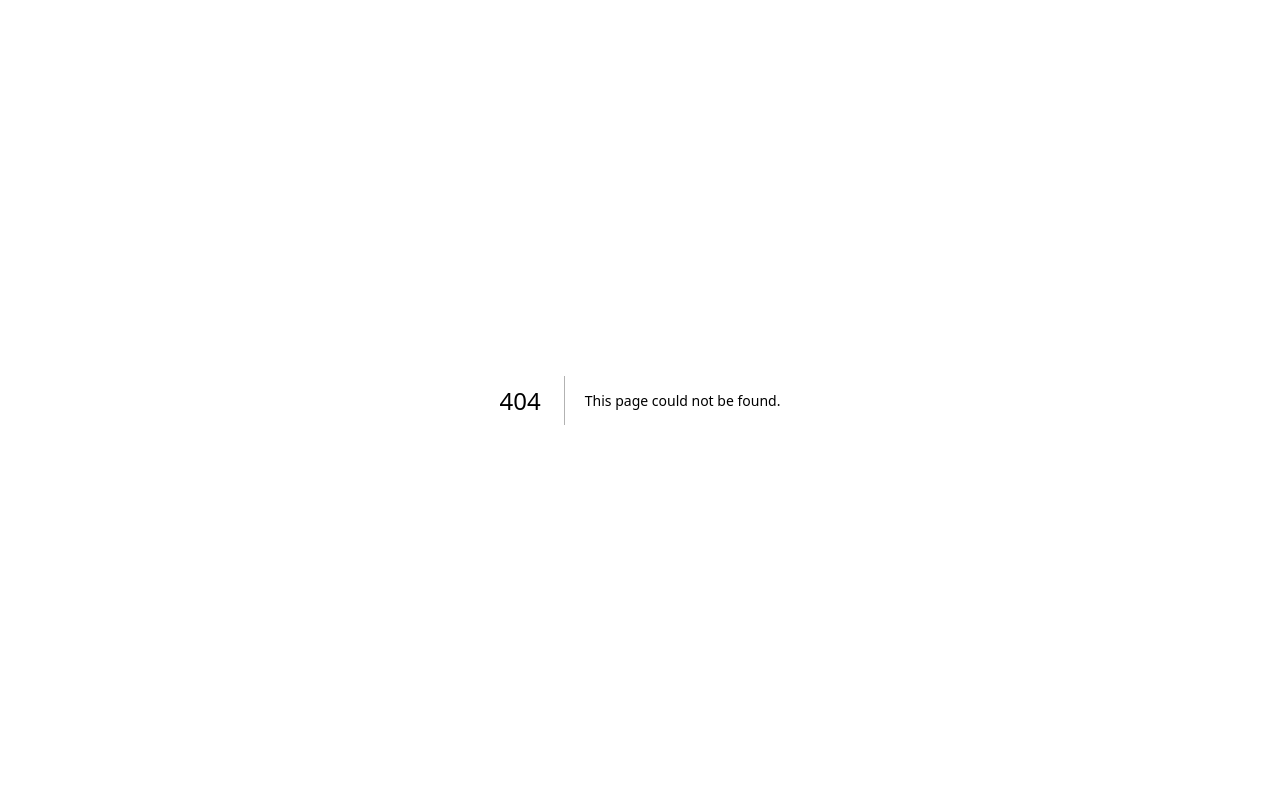
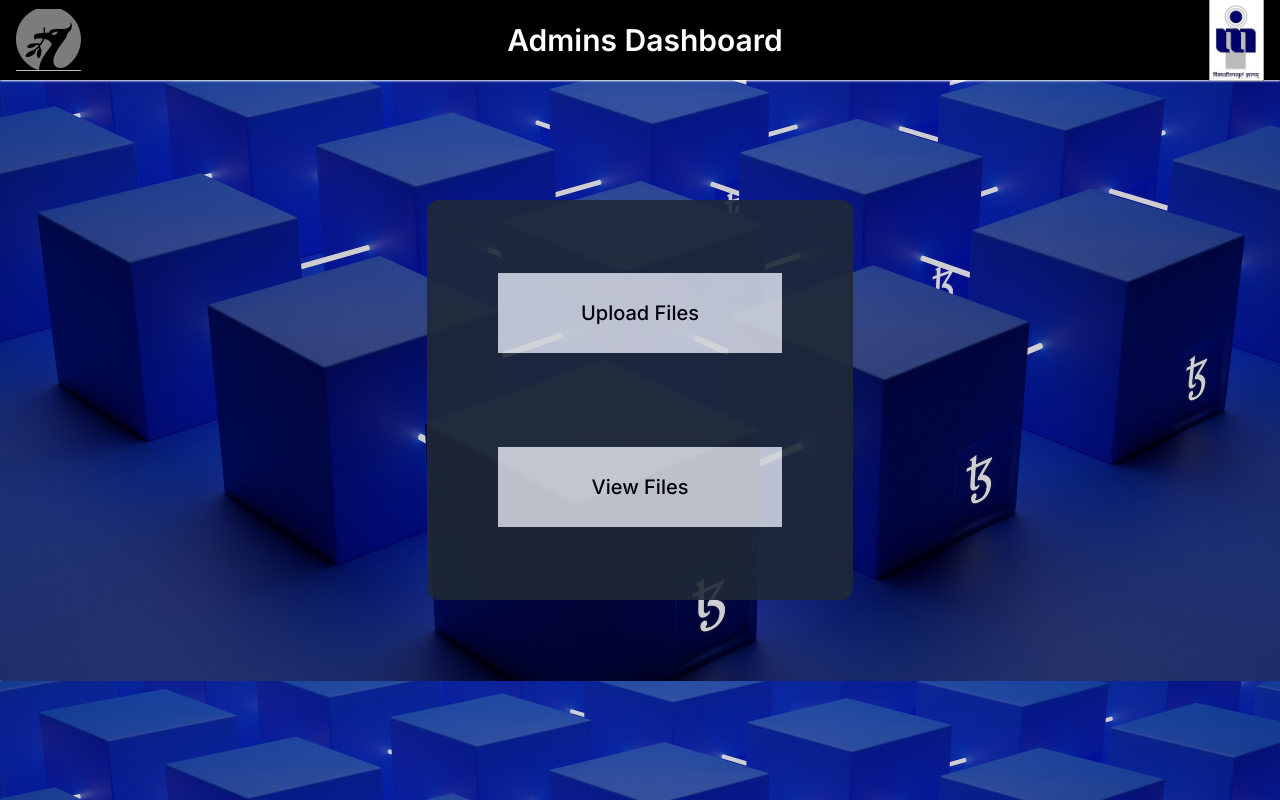
Before and after one commit to DegChain/Degchain-Frontend, a Next.js app: page /admin in a window 1280 px wide. Before the commit this address had no page. Built offline with nearby package versions, Linux system fonts and the light colour scheme.

Commit message:
added admin dashboard

```diff
--- /dev/null
+++ b/app/admin/globals.css
@@ -0,0 +1,9 @@
+@tailwind base;
+@tailwind components;
+@tailwind utilities;
+
+html,
+body,
+:root{
+  height:100%;
+}
--- /dev/null
+++ b/app/admin/layout.tsx
@@ -0,0 +1,22 @@
+import './globals.css'
+import { Inter } from 'next/font/google'
+
+const inter = Inter({ subsets: ['latin'] })
+
+export const metadata = {
+  title: 'Admin Dashboard',
+  description: 'Generated by create next app',
+}
+
+export default function RootLayout({
+  children,
+}: {
+  children: React.ReactNode
+}) {
+  return (
+    <html lang="en">
+      <body className={inter.className}>
+        {children}</body>
+    </html>
+  )
+}
--- /dev/null
+++ b/app/admin/page.tsx
@@ -0,0 +1,35 @@
+import Image from "next/image";
+import React from "react";
+import Link from "next/link";
+
+export default function Admin() {
+  return (
+    <div>
+      <nav className='flex flex-row justify-between bg-black px-4 w-full h-20 items-center fixed shadow-sm
+    shadow-white'>
+
+        <Link href="/admin">
+          <Image src="/images/logo.png" alt="logo" width={65} height={65} />
+        </Link>
+        <div className='px-2 phone:px-5 flex flex-row justify-start items-center'>
+          <h1 className='text-white text-xl sm:text-3xl font-semibold px-3'>Admins Dashboard</h1>
+        </div>
+
+        <Image src="/images/college.png" alt="logo" width={55} height={55} />
+
+      </nav>
+
+      <div
+        className="bg-cover w-full h-screen flex flex-row justify-center items-center"
+        style={{ background: 'url("/images/background.png")' }}
+      >
+
+        <div className="w-1/3 h-1/2 bg-gray-800 opacity-90 text-black flex
+      flex-col justify-evenly	 items-center	 gap-5 rounded-xl">
+          <Link className="w-2/3 h-1/5 "  href="/admin/upload"><button className="w-full h-full text-xl font-medium text-center align-middle bg-gray-300" >Upload Files</button></Link>
+          <Link className="w-2/3 h-1/5 "  href="/admin/view"><button className="w-full h-full text-xl font-medium text-center align-middle bg-gray-300">View Files</button></Link>
+        </div>
+      </div>
+    </div>
+  )
+}
--- /dev/null
+++ b/app/admin/upload/globals.css
@@ -0,0 +1,9 @@
+@tailwind base;
+@tailwind components;
+@tailwind utilities;
+
+html,
+body,
+:root{
+  height:100%;
+}
--- /dev/null
+++ b/app/admin/upload/layout.tsx
@@ -0,0 +1,22 @@
+import './globals.css'
+import { Inter } from 'next/font/google'
+
+const inter = Inter({ subsets: ['latin'] })
+
+export const metadata = {
+  title: 'Upload Files',
+  description: 'Generated by create next app',
+}
+
+export default function RootLayout({
+  children,
+}: {
+  children: React.ReactNode
+}) {
+  return (
+    <html lang="en">
+      <body className={inter.className}>
+        {children}</body>
+    </html>
+  )
+}
--- /dev/null
+++ b/app/admin/upload/page.tsx
@@ -0,0 +1,37 @@
+import Image from "next/image";
+import React from "react";
+import Link from "next/link";
+
+export default function Upload() {
+  return (
+    <div>
+      <nav className='flex flex-row justify-between bg-black px-4 w-full h-20 items-center fixed shadow-sm
+    shadow-white'>
+
+        <Link href="/admin">
+          <Image src="/images/logo.png" alt="logo" width={65} height={65} />
+        </Link>
+
+        <div className='px-2 phone:px-5 flex flex-row justify-start items-center'>
+          <h1 className='text-white text-xl sm:text-3xl font-semibold px-3'>Upload Files</h1>
+        </div>
+
+        <Image src="/images/college.png" alt="logo" width={55} height={55} />
+
+      </nav>
+      <div
+        className="bg-cover w-full h-screen flex flex-row justify-center items-center"
+        style={{ background: 'url("/images/background.png")' }}
+      >
+
+        <div className="container w-96 h-96 bg-gray-800 opacity-90 text-black flex
+      flex-col item-center gap-5 rounded-xl">
+
+          <h1>upload</h1>
+
+        </div>
+      </div>
+    </div>
+
+  )
+}
--- /dev/null
+++ b/app/admin/view/globals.css
@@ -0,0 +1,9 @@
+@tailwind base;
+@tailwind components;
+@tailwind utilities;
+
+html,
+body,
+:root{
+  height:100%;
+}
--- /dev/null
+++ b/app/admin/view/layout.tsx
@@ -0,0 +1,22 @@
+import './globals.css'
+import { Inter } from 'next/font/google'
+
+const inter = Inter({ subsets: ['latin'] })
+
+export const metadata = {
+  title: 'View Files',
+  description: 'Generated by create next app',
+}
+
+export default function RootLayout({
+  children,
+}: {
+  children: React.ReactNode
+}) {
+  return (
+    <html lang="en">
+      <body className={inter.className}>
+        {children}</body>
+    </html>
+  )
+}
--- /dev/null
+++ b/app/admin/view/page.tsx
@@ -0,0 +1,38 @@
+import Image from "next/image";
+import React from "react";
+import Link from "next/link";
+
+export default function View() {
+  return (
+    <div>
+    <nav className='flex flex-row justify-between bg-black px-4 w-full h-20 items-center fixed shadow-sm
+    shadow-white'>
+
+    <Link href="/admin">
+    <Image src="/images/logo.png" alt="logo" width={65} height={65} />
+    </Link>
+
+
+    <div className='px-2 phone:px-5 flex flex-row justify-start items-center'>
+      <h1 className='text-white text-xl sm:text-3xl font-semibold px-3'>View Files</h1>
+    </div>
+
+    <Image src="/images/college.png" alt="logo" width={55} height={55} />
+
+  </nav>
+    <div
+      className="bg-cover w-full h-screen flex flex-row justify-center items-center"
+      style={{ background: 'url("/images/background.png")' }}
+    >
+
+      <div className="container w-96 h-96 bg-gray-800 opacity-90 text-black flex
+      flex-col item-center gap-5 rounded-xl">
+
+      <h1>view</h1>
+
+      </div>
+    </div>
+    </div>
+
+  )
+}
--- a/app/login/page.tsx
+++ b/app/login/page.tsx
@@ -2,7 +2,7 @@ import Image from "next/image";
 import React from "react";
 import Link from "next/link";
 
-export default function Register() {
+export default function Login() {
   return (
     <div
       className="bg-cover w-full h-screen text-white flex flex-col items-center"
--- a/app/page.tsx
+++ b/app/page.tsx
@@ -125,8 +125,10 @@ export default function Home() {
           />
           <button className='bg-white text-black'>Go  </button>
         </form>
+
+
       </div>
-
+      <Link href="/admin" >admin</Link>
     </main>
   )
 }
```
Also changed, not shown: public/images/college.png (added).
